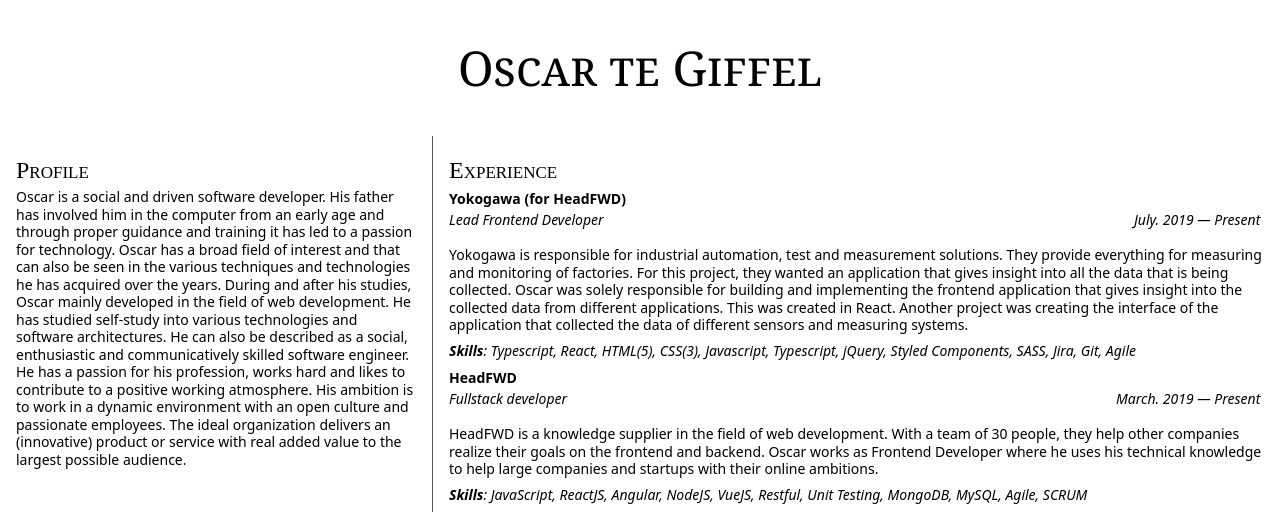
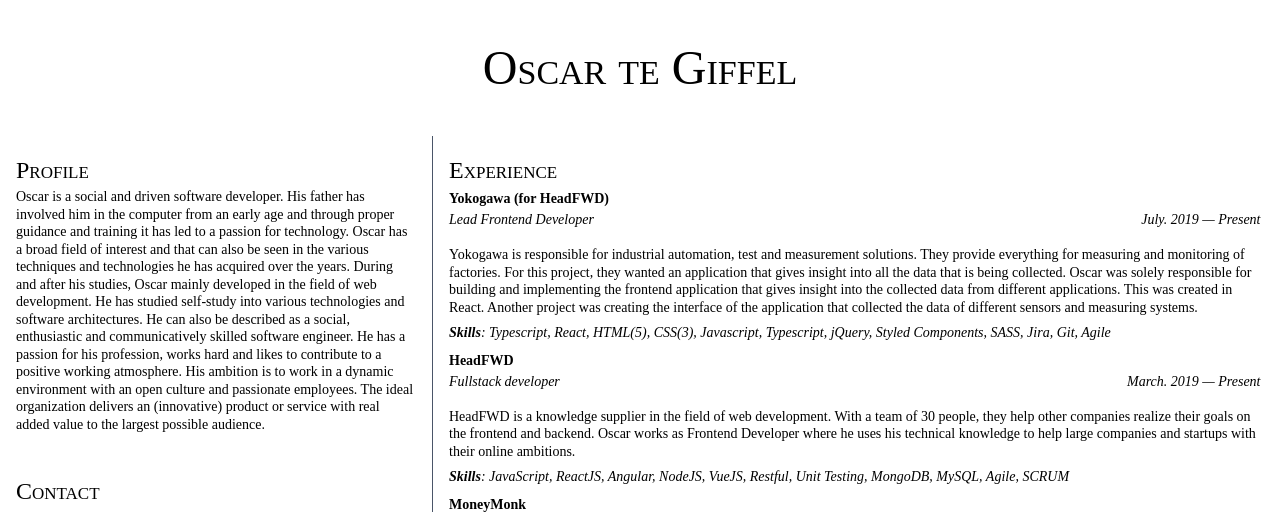
Before and after one commit to oscarteg/resume, a website built with webpack: page src/index.html in a window 1280 px wide. Shown: the top 512 px of the page. Built offline with nearby package versions, Linux system fonts and the light colour scheme.

Commit message:
Updated fonts

```diff
--- a/src/index.html
+++ b/src/index.html
@@ -17,7 +17,7 @@
     <div class="container mx-auto p-4 mt-4">
       <section class="mb-8">
         <section class="text-center">
-          <h1 class="text-3xl md:text-5xl print:text-5xl small-caps font-serif">
+          <h1 class="text-3xl md:text-5xl print:text-5xl small-caps">
             Oscar te Giffel
           </h1>
         </section>
--- a/src/styles.css
+++ b/src/styles.css
@@ -1,7 +1,7 @@
 @tailwind base;
 
 body {
-  @apply text-black subpixel-antialiased font-sans text-sm;
+  @apply text-black antialiased font-body text-sm;
 }
 
 a {
@@ -22,11 +22,11 @@ ul {
 
 @tailwind utilities;
 
-/* @import url("https://fonts.googleapis.com/css?family=Lora|Merriweather+Sans&display=swap"); */
+@import url("https://fonts.googleapis.com/css?family=Proza+Libre&display=swap");
+@import url("https://fonts.googleapis.com/css?family=Lora|Merriweather+Sans&display=swap");
 
 .section {
   @apply text-2xl;
-  /* @apply font-serif font-header; */
   @apply font-header;
   @apply pt-4;
   @apply subpixel-antialiased;
--- a/tailwind.config.js
+++ b/tailwind.config.js
@@ -2,11 +2,11 @@ module.exports = {
   theme: {
     extend: {
       fontFamily: {
-        header: ['Lora'],
-        body: ['Merriweather Sans'],
+        header: ["Proza Libre"],
+        body: ["Merriweather"]
       }
     }
   },
   variants: {},
   plugins: []
-}
+};
```
